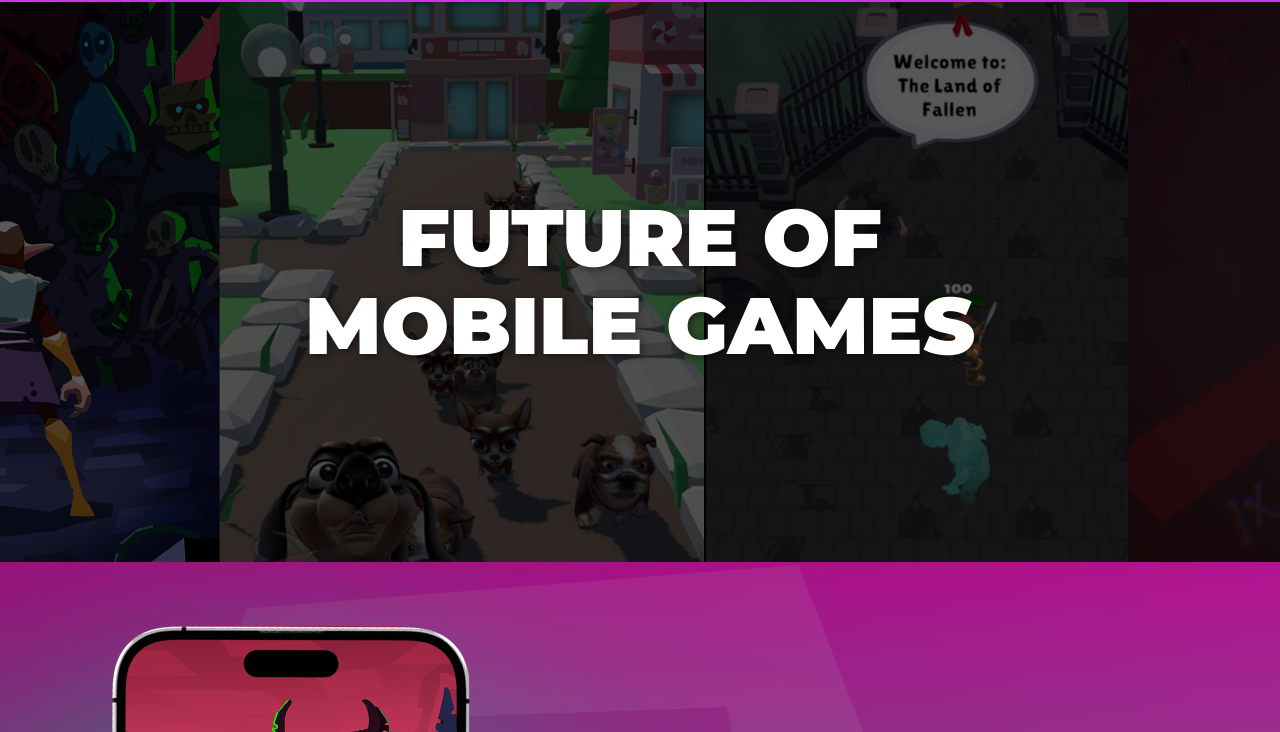
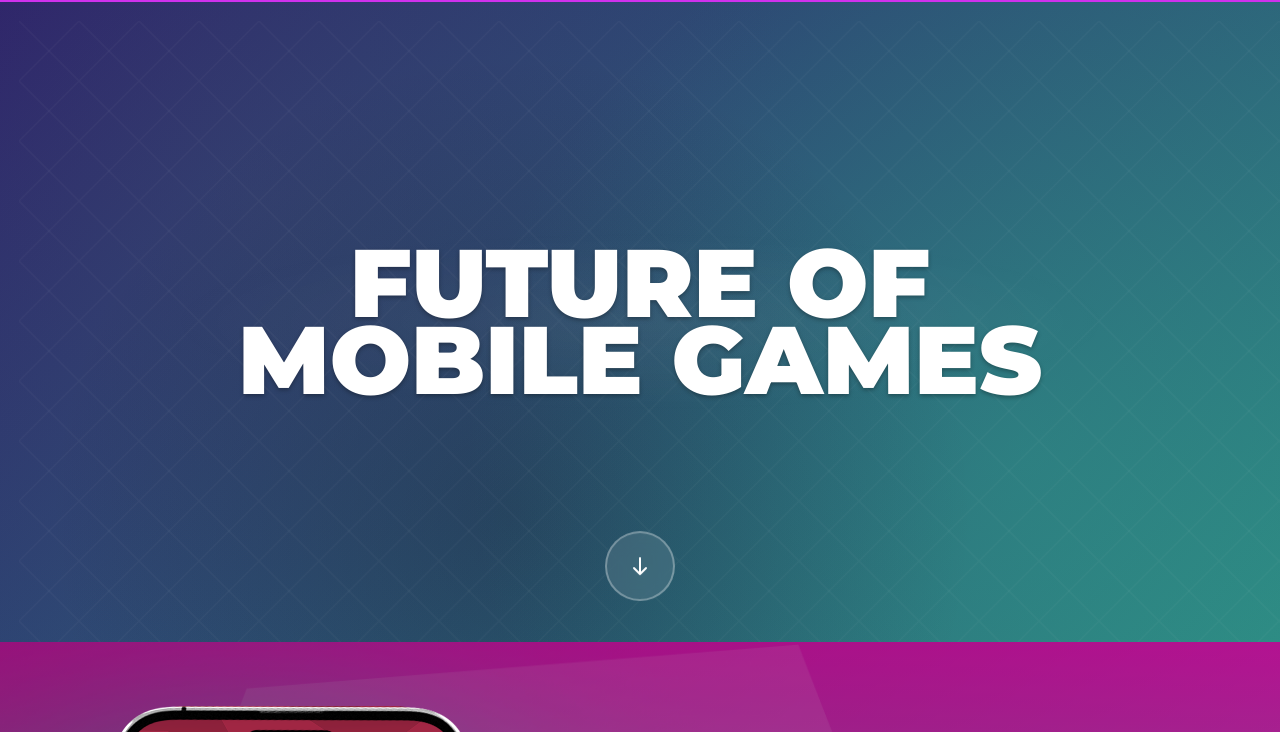
Before and after one commit to radmirtask/castaway-studios-website, an Astro site: page /games in a window 1280 px wide. Shown: the part 68-800 px from the top of the page. Built offline with nearby package versions, Linux system fonts and the light colour scheme; Astro itself is replaced by a stand-in of ours.

Commit message:
Enhance hero section styles: update background with gradient animation, add scroll arrow button for navigation, and improve responsiveness across devices.

```diff
--- a/src/pages/games/games.css
+++ b/src/pages/games/games.css
@@ -3,16 +3,22 @@
 }
 
 .hero {
-  background-image: url('/games/hero/BG.png');
-  background-size: cover;
-  background-position: center;
-  background-repeat: no-repeat;
-  min-height: 60vh;
+  min-height: 100vh;
   display: flex;
   align-items: center;
   justify-content: center;
   text-align: center;
   position: relative;
+  overflow: hidden;
+  background: linear-gradient(135deg, #0f0f23 0%, #1a1a3a 40%, #2d1b69 60%, #2ebd90 100%);
+  background-size: 400% 400%;
+  animation: gradientShift 15s ease infinite;
+}
+
+@keyframes gradientShift {
+  0% { background-position: 0% 50%; }
+  50% { background-position: 100% 50%; }
+  100% { background-position: 0% 50%; }
 }
 
 .hero::before {
@@ -22,26 +28,113 @@
   left: 0;
   right: 0;
   bottom: 0;
-  background: rgba(0, 0, 0, 0.3);
+  background: radial-gradient(circle at 20% 30%, rgba(74, 85, 104, 0.2) 0%, transparent 50%),
+              radial-gradient(circle at 80% 70%, rgba(46, 189, 144, 0.2) 0%, transparent 50%),
+              radial-gradient(circle at 40% 80%, rgba(15, 15, 35, 0.3) 0%, transparent 50%);
   z-index: 1;
+}
+
+.hero::after {
+  content: '';
+  position: absolute;
+  top: 0;
+  left: 0;
+  right: 0;
+  bottom: 0;
+  background-image:
+    linear-gradient(45deg, transparent 48%, rgba(255, 255, 255, 0.03) 50%, transparent 52%),
+    linear-gradient(-45deg, transparent 48%, rgba(255, 255, 255, 0.03) 50%, transparent 52%);
+  background-size: 60px 60px;
+  z-index: 2;
+  animation: patternMove 20s linear infinite;
+}
+
+@keyframes patternMove {
+  0% { transform: translateX(0) translateY(0); }
+  100% { transform: translateX(60px) translateY(60px); }
 }
 
 .hero__content {
   position: relative;
-  z-index: 2;
+  z-index: 3;
   padding: 2rem;
 }
 
 .hero__title {
-  font-size: 2.5rem;
+  font-size: clamp(2.5rem, 8vw, 6rem);
   font-weight: 900;
   color: var(--color-white);
   text-transform: uppercase;
   font-family: var(--font-bahnschrift);
-  line-height: 1.1;
+  line-height: 0.9;
   margin: 0;
-  text-shadow: 2px 2px 8px rgba(0, 0, 0, 0.5);
+  text-shadow: 0 2px 4px rgba(0, 0, 0, 0.3);
+  color: #ffffff;
+  position: relative;
 }
+
+.hero__scroll-arrow {
+  position: absolute;
+  bottom: 20vh;
+  left: 50%;
+  transform: translateX(-50%);
+  background: rgba(255, 255, 255, 0.1);
+  border: 2px solid rgba(255, 255, 255, 0.3);
+  border-radius: 50%;
+  width: 60px;
+  height: 60px;
+  display: flex;
+  align-items: center;
+  justify-content: center;
+  color: white;
+  cursor: pointer;
+  transition: all 0.3s ease;
+  backdrop-filter: blur(10px);
+  z-index: 4;
+  animation: float 3s ease-in-out infinite;
+  user-select: none;
+  -webkit-user-select: none;
+  -moz-user-select: none;
+  -ms-user-select: none;
+  -webkit-touch-callout: none;
+  -webkit-tap-highlight-color: transparent;
+  outline: none;
+}
+
+.hero__scroll-arrow:hover {
+  background: rgba(255, 255, 255, 0.2);
+  border-color: rgba(255, 255, 255, 0.5);
+  transform: translateX(-50%) translateY(-5px);
+}
+
+.hero__scroll-arrow:active {
+  transform: translateX(-50%) translateY(-2px) scale(0.95);
+}
+
+@keyframes float {
+  0%, 100% { transform: translateX(-50%) translateY(0); }
+  50% { transform: translateX(-50%) translateY(-10px); }
+}
+
+.hero__scroll-arrow svg {
+  pointer-events: none;
+}
+
+
+
+.hero__title::before {
+  content: '';
+  position: absolute;
+  top: 50%;
+  left: 50%;
+  transform: translate(-50%, -50%);
+  width: 120%;
+  height: 120%;
+  background: radial-gradient(ellipse at center, rgba(255, 255, 255, 0.05) 0%, transparent 70%);
+  z-index: -1;
+}
+
+
 
 .games-container {
   margin: 0 auto;
@@ -182,8 +275,22 @@
 }
 
 @media (min-width: 768px) {
+  .hero {
+    min-height: 90vh;
+  }
+
+  .hero__content {
+    padding: 3rem;
+  }
+
   .hero__title {
-    font-size: 4rem;
+    line-height: 0.85;
+  }
+
+  .hero__scroll-arrow {
+    width: 50px;
+    height: 50px;
+    bottom: 10vh;
   }
 
   .game-card {
@@ -224,14 +331,22 @@
 
 @media (min-width: 1024px) {
   .hero {
-    min-height: 70vh;
+    min-height: 80vh;
+  }
+
+  .hero__content {
+    padding: 4rem;
   }
 
   .hero__title {
-    font-size: 5rem;
+    line-height: 0.8;
   }
 
-
+  .hero__scroll-arrow {
+    width: 70px;
+    height: 70px;
+    bottom: 5vh;
+  }
 
   .game-card {
     min-height: 600px;
--- a/src/pages/games/index.astro
+++ b/src/pages/games/index.astro
@@ -36,6 +36,11 @@ const games = [
       <div class="hero__content">
         <h1 class="hero__title">FUTURE OF<br>MOBILE GAMES</h1>
       </div>
+      <button class="hero__scroll-arrow" aria-label="Scroll to games section">
+        <svg width="24" height="24" viewBox="0 0 24 24" fill="none" xmlns="http://www.w3.org/2000/svg">
+          <path d="M12 4V20M12 20L18 14M12 20L6 14" stroke="currentColor" stroke-width="2" stroke-linecap="round" stroke-linejoin="round"/>
+        </svg>
+      </button>
     </section>
 
     <section class="games-section">
@@ -79,3 +84,19 @@ const games = [
     </section>
   </main>
 </Layout>
+
+<script>
+  document.addEventListener('DOMContentLoaded', function() {
+    const scrollArrow = document.querySelector('.hero__scroll-arrow');
+    const gamesSection = document.querySelector('.games-section');
+
+    if (scrollArrow && gamesSection) {
+      scrollArrow.addEventListener('click', function() {
+        gamesSection.scrollIntoView({
+          behavior: 'smooth',
+          block: 'start'
+        });
+      });
+    }
+  });
+</script>
```
